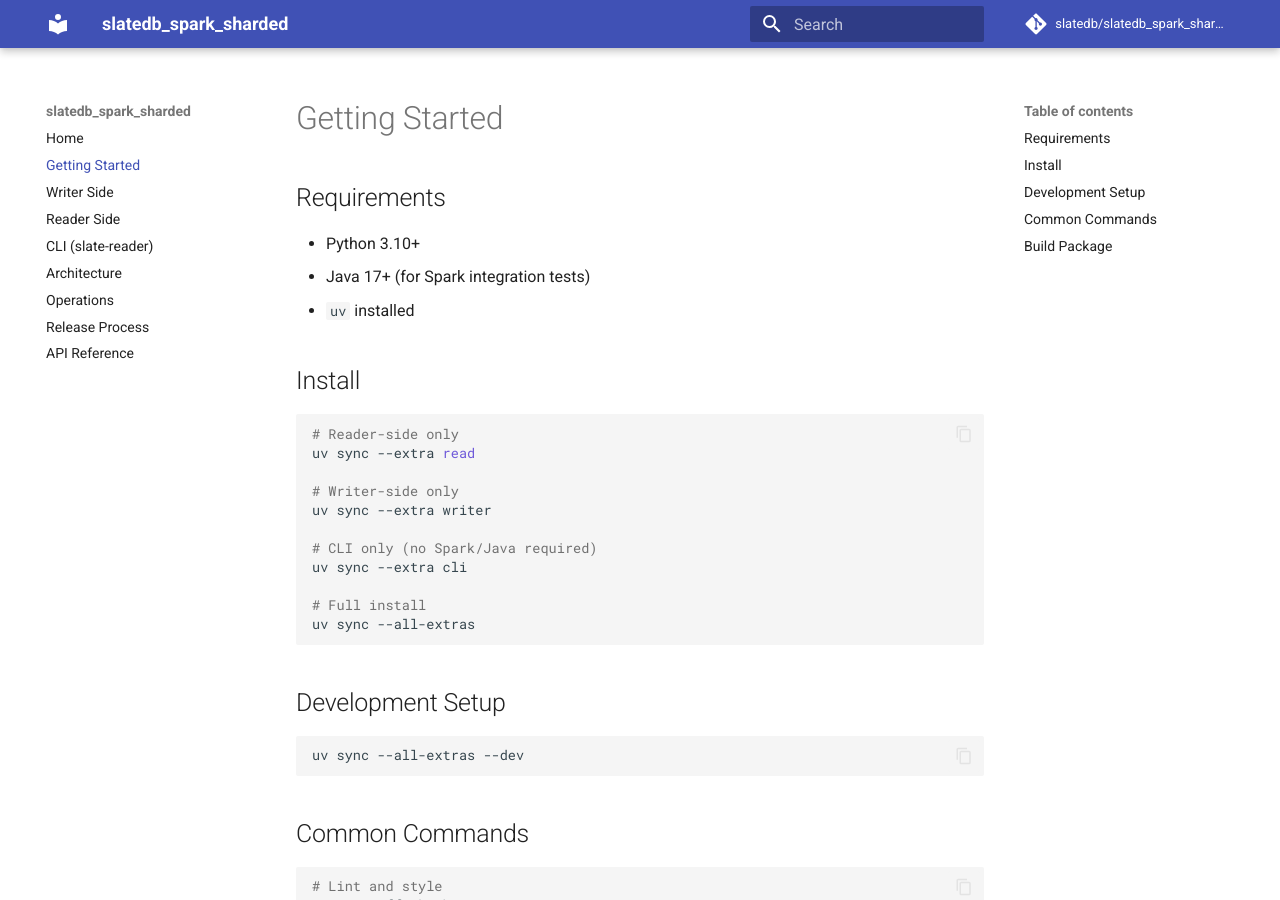
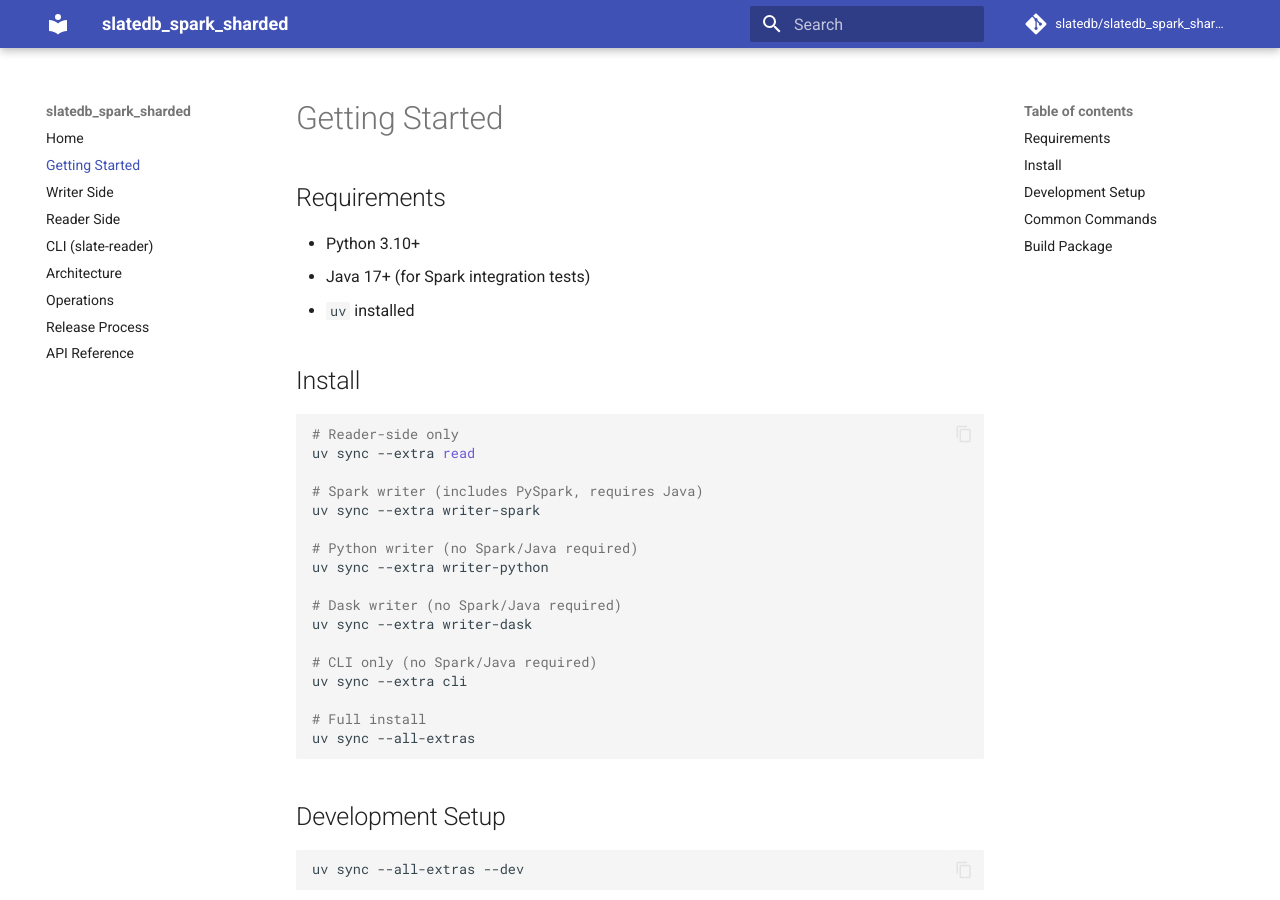
Before and after one commit to elkin/shardyfusion, an MkDocs documentation site: the page built from docs/getting-started.md, in a window 1280 px wide and 900 px high. Built offline with MkDocs 1.6.1 and Material for MkDocs 9.7.7, drawn with Linux system fonts in a browser that asks for light colours; comment, search, counter and statistics services are not loaded.

Commit message:
Create separate extras for Dask, Python, Spark and run tests against them

```diff
--- a/docs/getting-started.md
+++ b/docs/getting-started.md
@@ -12,8 +12,14 @@
 # Reader-side only
 uv sync --extra read
 
-# Writer-side only
-uv sync --extra writer
+# Spark writer (includes PySpark, requires Java)
+uv sync --extra writer-spark
+
+# Python writer (no Spark/Java required)
+uv sync --extra writer-python
+
+# Dask writer (no Spark/Java required)
+uv sync --extra writer-dask
 
 # CLI only (no Spark/Java required)
 uv sync --extra cli
```
Also changed, not shown: AGENTS.md (+3 -1 lines), CLAUDE.md (+5 -3 lines), README.md (+9 -3 lines), pyproject.toml (+11 -7 lines), 2 other files.
